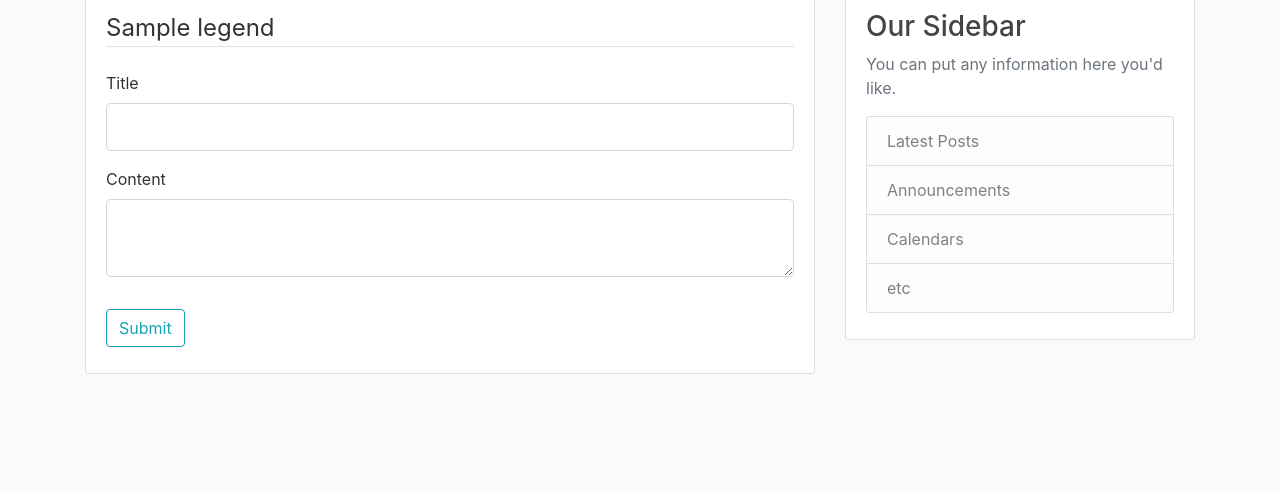
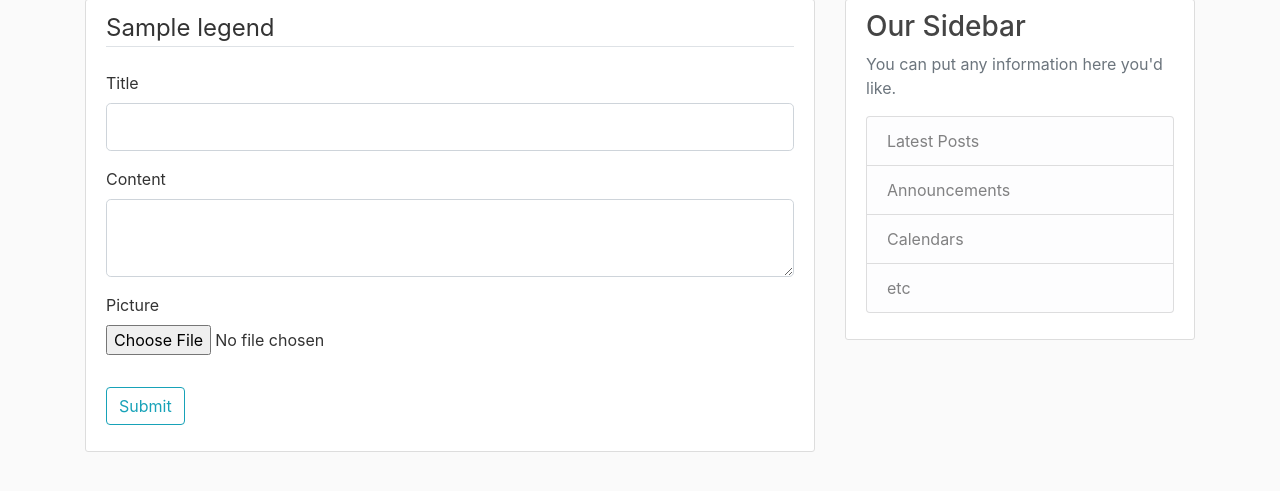
Before and after one commit to jackmoore11/notesfromkatieland, a Python web app: template notesfromkatieland/templates/newPost.html in a window 1280 px wide. Shown: the part 81-572 px from the top of the page. Run offline with Jinja, Linux system fonts and the light colour scheme; the template is opened without the code that fills it: most values are stand-ins (such as "Sample title", 1, 10 or a date in 2020); form fields are guessed from the names that the template uses; some libraries are stand-ins or nearby versions.

Commit message:
Pictures on posts

```diff
--- a/notesfromkatieland/models.py
+++ b/notesfromkatieland/models.py
@@ -38,10 +38,11 @@ class Post(db.Model):
     title = db.Column(db.String(100), nullable=False)
     datePosted = db.Column(db.DateTime, nullable=False, default=datetime.utcnow)
     content = db.Column(db.Text, nullable=False)
+    imageFile = db.Column(db.String(20), nullable=True, default=None)
     userID = db.Column(db.Integer, db.ForeignKey('user.id'), nullable=False)
 
     def __repr__(self):
-        return f"Post('{self.title}', '{self.datePosted}')"
+        return f"Post('{self.title}', '{self.datePosted}', '{self.imageFile}')"
 
 class AllowedUser(db.Model):
     id = db.Column(db.Integer, primary_key=True)
--- a/notesfromkatieland/posts/forms.py
+++ b/notesfromkatieland/posts/forms.py
@@ -1,8 +1,10 @@
 from flask_wtf import FlaskForm
+from flask_wtf.file import FileField, FileAllowed
 from wtforms import StringField, SubmitField, TextAreaField
 from wtforms.validators import DataRequired
 
 class PostForm(FlaskForm):
     title = StringField('Title', validators=[DataRequired()])
     content = TextAreaField('Content', validators=[DataRequired()])
+    picture = FileField('Attach Picture', validators=[FileAllowed(['jpg', 'jpeg', 'png'])])
     submit = SubmitField('Post')
--- a/notesfromkatieland/templates/newPost.html
+++ b/notesfromkatieland/templates/newPost.html
@@ -1,7 +1,7 @@
 {% extends "layout.html" %}
 {% block content %}
     <div class="content-section">
-        <form method="post" action="">
+        <form method="post" action="" enctype="multipart/form-data">
             {{ form.hidden_tag() }}
             <fieldset class="form-group">
                 <legend class="border-bottom mb-4">{{ legend }}</legend>
@@ -31,6 +31,15 @@
                         {{ form.content(class="form-control form-control-lg") }}
                     {% endif %}
                 </div>
+                <div class="form-group">
+                    {{ form.picture.label() }}
+                    {{ form.picture(class="form-control-file") }}
+                    {% if form.picture.errors %}
+                        {% for error in form.picture.errors %}
+                            <span class="text-danger">{{ error }}</span></br>
+                        {% endfor %}
+                    {% endif %}
+                </div>
             </fieldset>
             <div class="form-group">
                 {{ form.submit(class="btn btn-outline-info") }}
--- a/notesfromkatieland/templates/post.html
+++ b/notesfromkatieland/templates/post.html
@@ -15,6 +15,11 @@
             </div>
             <h2 class="article-title">{{ post.title }}</h2>
             <p class="article-content">{{ post.content }}</p>
+            {% if post.imageFile %}
+                <div class="text-center">
+                    <img class="img-thumbnail" src="{{ url_for('static', filename='post_pics/' + post.imageFile) }}">
+                </div>
+            {% endif %}
         </div>
     </article>
 
--- a/notesfromkatieland/users/forms.py
+++ b/notesfromkatieland/users/forms.py
@@ -35,7 +35,7 @@ class LoginForm(FlaskForm):
 class UpdateAccountForm(FlaskForm):
     username = StringField('Username', validators=[DataRequired(), Length(min=2, max=20)])
     email = StringField('Email', validators=[DataRequired(), Email()])
-    picture = FileField('Update Profile Picture', validators=[FileAllowed(['jpg', 'png'])])
+    picture = FileField('Update Profile Picture', validators=[FileAllowed(['jpg', 'jpeg', 'png'])])
     submit = SubmitField('Update')
 
     def validate_username(self, username):
```
Also changed, not shown: notesfromkatieland/posts/routes.py (+10 -0 lines), notesfromkatieland/posts/utils.py (added, +17 -0 lines), 1 other file.
